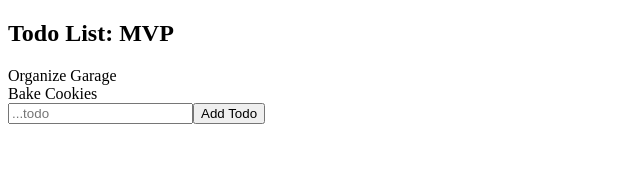
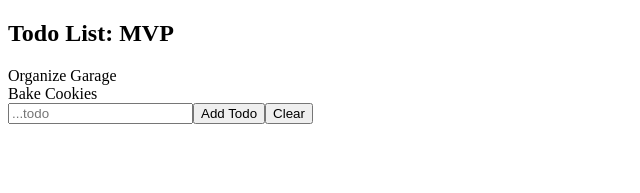
Before and after one commit to Dilstom/React_Todo_2, a React (Create React App) app: page / in a window 1280 px wide. Shown: the top 193 px of the page, without its empty margins (0-640 px from the left). Built offline with nearby package versions, Linux system fonts and the light colour scheme.

Commit message:
add a second button

```diff
--- a/src/components/TodoComponents/TodoForm.js
+++ b/src/components/TodoComponents/TodoForm.js
@@ -6,6 +6,7 @@ const TodoForm = props => {
   <div>
    <input onChange={props.onChangeProps} placeholder="...todo" />
    <button onClick={props.onclickProps}>Add Todo</button>
+   <button onClick={props.onClickP}>Clear</button>
   </div>
  );
 };
```
